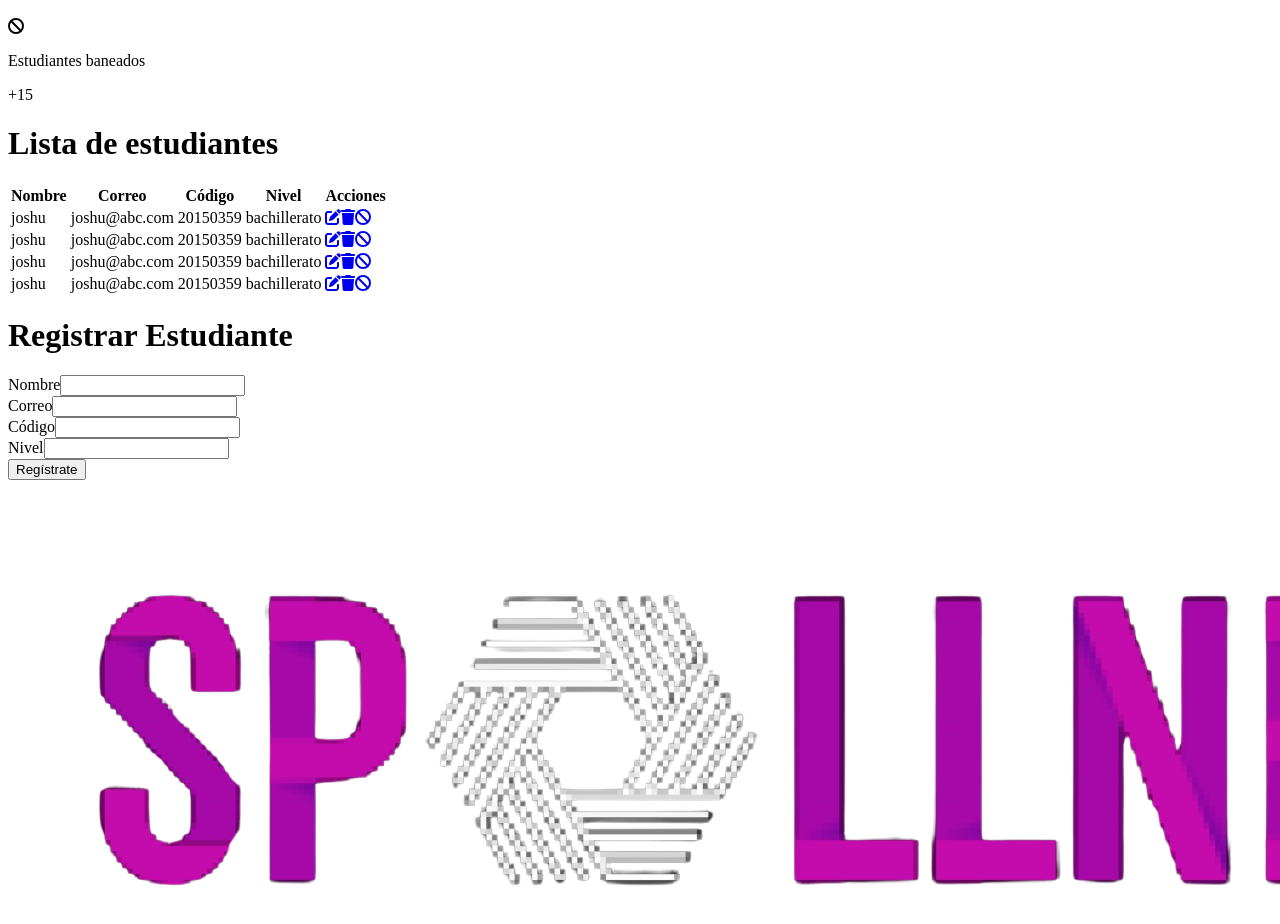
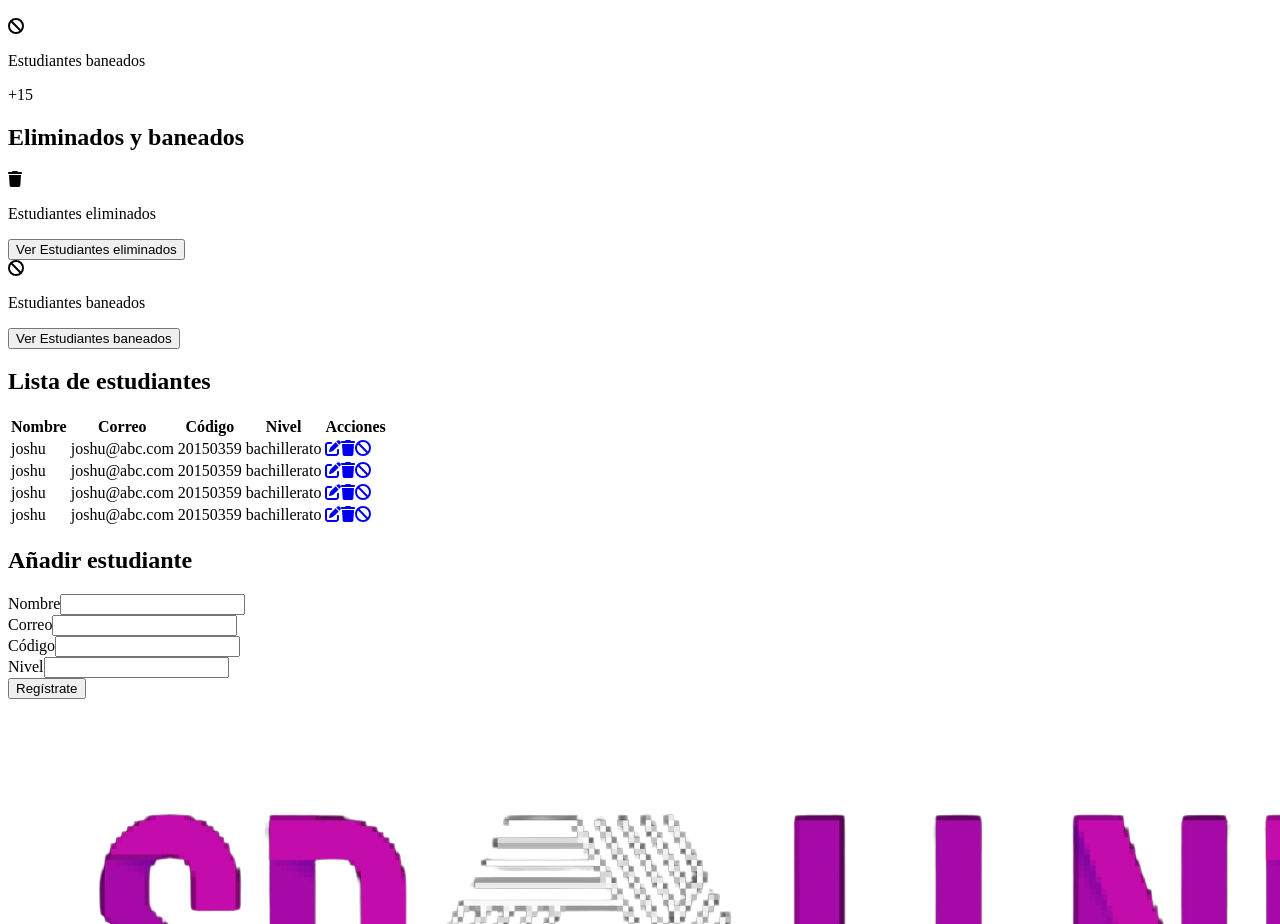
Before and after one commit to JosueGarcia04/spollnet-frontend, a React (Vite) app in the folder frontend/: page /studentsTable in a window 1280 px wide. Shown: the part 1183-2107 px from the top of the page. Built offline with nearby package versions, Linux system fonts and the light colour scheme.

Commit message:
trash and ban information

```diff
--- a/frontend/src/components/coordinator/studentsInformation/addStudent.jsx
+++ b/frontend/src/components/coordinator/studentsInformation/addStudent.jsx
@@ -2,8 +2,8 @@ import RegisterButton from '../../../components/forms/Sign up/registerButton'
 export default function AddStudent(){
     return(
         <div>
-            <h1 class="font-bold py-4">Registrar Estudiante</h1>
-            <div class="flex items-center justify-center p-12">
+            <h2 className="text-xl font-bold py-5">Añadir estudiante</h2>
+            <div class="flex items-center justify-center p-3">
             <div class="mx-auto w-full max-w-[550px]">
                 <form action="" method="POST">
                 <div class="mb-5">
--- a/frontend/src/components/coordinator/studentsInformation/dataStudentsInformation.jsx
+++ b/frontend/src/components/coordinator/studentsInformation/dataStudentsInformation.jsx
@@ -1,7 +1,8 @@
-import React from 'react'
-import { faUsers, faTrash, faBan} from '@fortawesome/free-solid-svg-icons'
+import React from 'react';
+import { faUsers, faTrash, faBan } from '@fortawesome/free-solid-svg-icons';
 import { FontAwesomeIcon } from '@fortawesome/react-fontawesome';
-export default function DataStudentsInformation (){
+
+export default function DataStudentsInformation() {
     const userStats = [
         {
             name: 'Estudiantes registrados',
@@ -19,6 +20,22 @@ export default function DataStudentsInformation (){
             icon: faBan,
         },
     ];
+
+    const TrashBan = [
+        {
+            name: 'Estudiantes eliminados',
+            value: '+8',
+            icon: faTrash,
+            showButton: true, // Agrega esta propiedad
+        },
+        {
+            name: 'Estudiantes baneados',
+            value: '+15',
+            icon: faBan,
+            showButton: true, // Agrega esta propiedad
+        },
+    ];
+
     const renderStats = (stats) => {
         return stats.map((stat) => (
             <div key={stat.name} className="bg-black/60 p-6 rounded-lg">
@@ -28,24 +45,35 @@ export default function DataStudentsInformation (){
                     </div>
                     <div>
                         <p className="text-[#E41FAE] text-sm font-medium leading-4">{stat.name}</p>
+                        {stat.showButton ? (
+                            <button className="mt-2 bg-red-600 text-white font-bold py-2 px-4 rounded">
+                                Ver {stat.name}
+                            </button>
+                        ) : (
                             <p className="text-white font-bold text-2xl inline-flex items-center space-x-2">
                                 <span>{stat.value}</span>
                             </p>
+                        )}
                     </div>
                 </div>
             </div>
         ));
     };
-    return(
+
+    return (
         <div id="24h">
-
             <div className="mb-8">
                 <h2 className="text-xl font-bold mb-4">Información de Usuarios</h2>
                 <div id="user-stats" className="grid grid-cols-1 md:grid-cols-2 lg:grid-cols-3 gap-4">
                     {renderStats(userStats)}
                 </div>
             </div>
+            <div className="mb-8">
+                <h2 className="text-xl font-bold mb-4">Eliminados y baneados</h2>
+                <div id="user-stats" className="grid grid-cols-1 md:grid-cols-2 lg:grid-cols-2 gap-4">
+                    {renderStats(TrashBan)}
                 </div>
-
+            </div>
+        </div>
     );
 }
--- a/frontend/src/components/coordinator/studentsInformation/usersTable.jsx
+++ b/frontend/src/components/coordinator/studentsInformation/usersTable.jsx
@@ -6,7 +6,7 @@ import { FontAwesomeIcon } from '@fortawesome/react-fontawesome';
 export default function UsersTableCoordinatorDashboard(){
     return(
         <div>
-                <h1 class="font-bold py-4">Lista de estudiantes</h1>
+                <h2 className="text-xl font-bold mb-4">Lista de estudiantes</h2>
                 <div class="overflow-x-scroll">
                     <table class="w-full whitespace-nowrap">
                         <thead class="bg-black/60">
```
Lines whose indentation alone changed are shown as unchanged.
